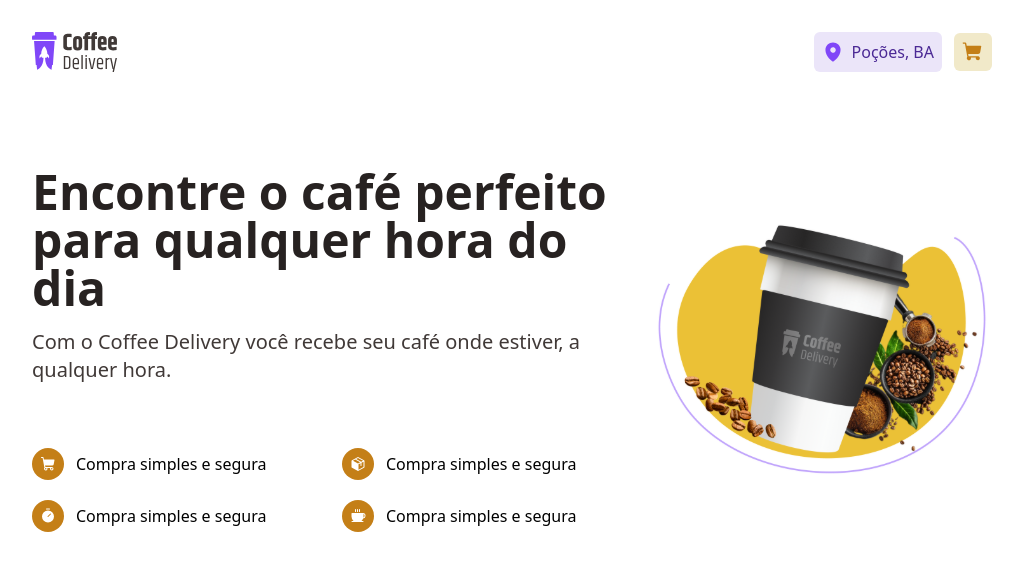
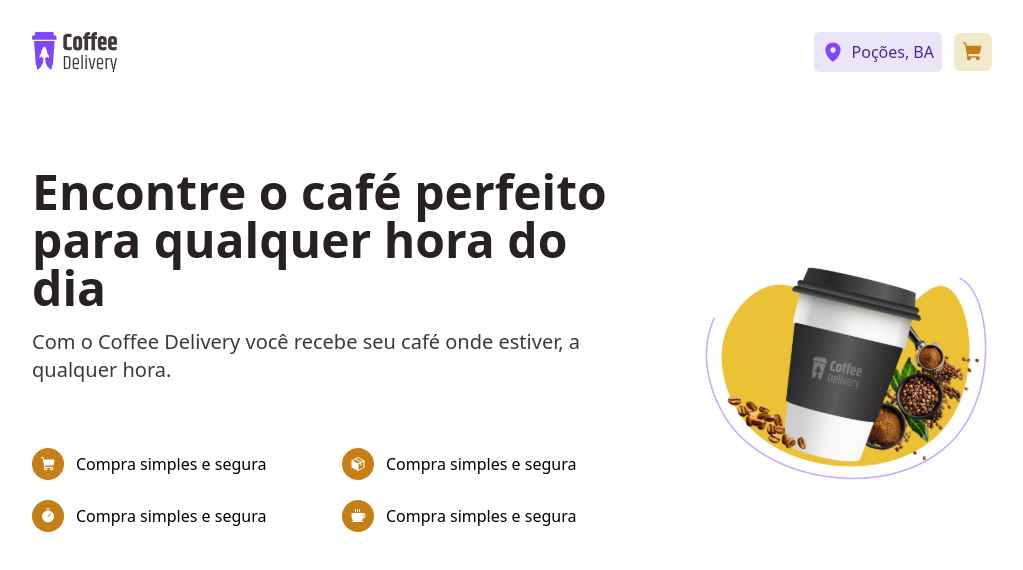
Before and after one commit to ViniciusOliver-stack/coffee-delivery, a React (Vite) app: page / in a window 1280 px wide. Shown: the top 570 px of the page, without its empty margins (128-1151 px from the left). Built offline with nearby package versions, Linux system fonts and the light colour scheme.

Commit message:
:lipstick: feat: adjust screen resolution

```diff
--- a/src/components/Header/index.tsx
+++ b/src/components/Header/index.tsx
@@ -4,21 +4,21 @@ import banner from '../../assets/banner.svg'
 
 export function Header() {
     return(
-        <div className="mt-24 flex flex-col items-center justify-between lg:flex-row">
+        <div className="mt-24 grid grid-cols-1 md:grid-cols-2 gap-12 lg:flex lg:flex-row lg:items-center lg:justify-between">
             <div className="max-w-[620px]">
                 <div className="flex flex-col gap-4">
-                    <h2 className="text-5xl font-extrabold text-base-title">Encontre o café perfeito para qualquer hora do dia</h2>
+                    <h2 className="lg:text-5xl md:text-3xl font-extrabold text-base-title">Encontre o café perfeito para qualquer hora do dia</h2>
                     <p className="text-xl font-normal text-base-subtitle">Com o Coffee Delivery você recebe seu café onde estiver, a qualquer hora.</p>
                 </div>
 
-                <div className="grid grid-cols-1 md:grid-cols-2 mt-16">
+                <div className="grid grid-cols-1 lg:grid-cols-2 mt-16">
                     <div className="flex flex-col gap-5">
                         <Benefits title="Compra simples e segura" icon={<ShoppingCart size={16} color="#fff" weight="fill" />} color="bg-yellow-dark"/>
 
                         <Benefits title="Compra simples e segura" icon={<Timer size={16} color="#fff" weight="fill" />} color="bg-yellow"/>
                     </div>
 
-                    <div className="flex flex-col gap-5 mt-5 md:mt-0">
+                    <div className="flex flex-col gap-5 mt-5 lg:mt-0">
                         <Benefits title="Compra simples e segura" icon={<Package size={16} color="#fff" weight="fill" />} color="bg-base-text"/>
 
                         <Benefits title="Compra simples e segura" icon={<Coffee size={16} color="#fff" weight="fill" />} color="bg-purple"/>
@@ -26,7 +26,7 @@ export function Header() {
                 </div>
 
             </div>
-            <div className="hidden md:block">
+            <div className="hidden md:block md: mt-12 ">
                 <img src={banner} alt="" />
             </div>
         </div>
```
